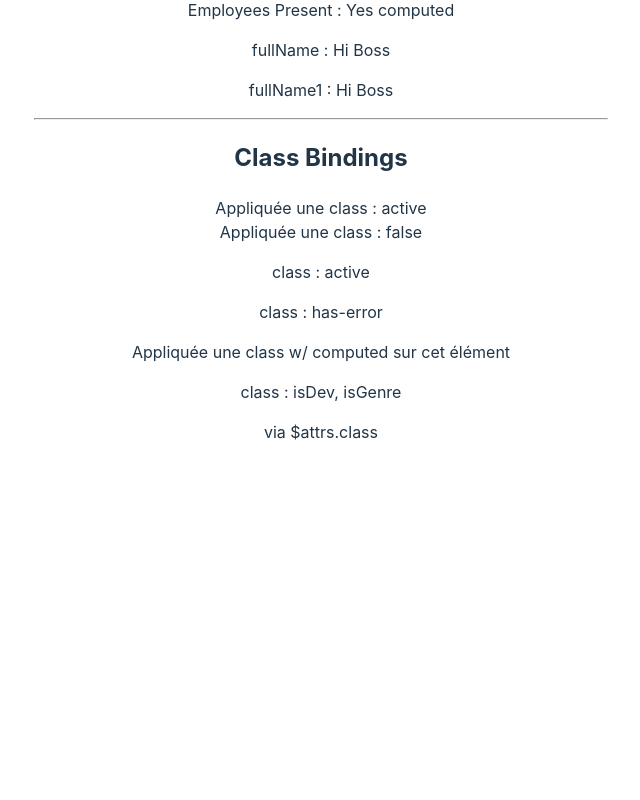
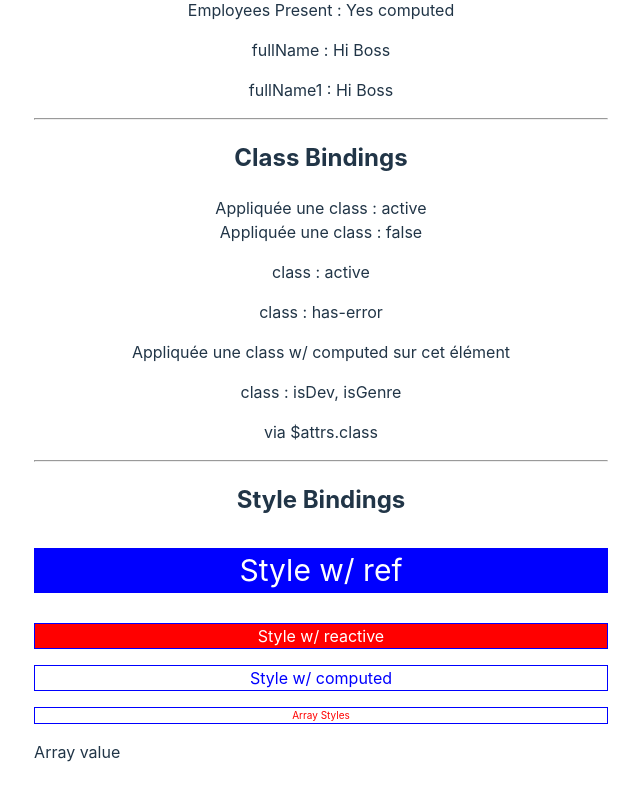
Before and after one commit to CodeurCopieur/Vue3-Composition-API, a Vue app: page / in a window 1280 px wide. Shown: the part 771-1571 px from the top of the page, without its empty margins (319-959 px from the left). Before the commit the page ends 1263 px from the top, so only its background shows below. Built offline with nearby package versions, Linux system fonts and the light colour scheme.

Commit message:
Liaison des styles en ligne à l'aide de l'attribut :style dans Vue 3  Composition API

```diff
--- a/src/App.vue
+++ b/src/App.vue
@@ -10,4 +10,6 @@
    <ComputedComponent></ComputedComponent>
    <hr>
    <ClassComponent class="ClassComponent"></ClassComponent>
+   <hr>
+   <StyleComponent></StyleComponent>
 </template>
--- /dev/null
+++ b/src/components/StyleComponent.vue
@@ -0,0 +1,50 @@
+<script setup>
+import { ref, reactive, computed } from 'vue';
+
+  const  color = ref('red');
+  const  colorGround = ref('blue');
+  const  fontSize = ref(30);
+
+  const styleObject = reactive({
+    color: 'white',
+    backgroundColor: color.value,
+    border: '1px solid blue'
+  });
+
+  const styleObject1 = computed(() => {
+    return {
+      color: colorGround.value,
+      backgroundColor: color.value,
+      border: '1px solid blue'
+    }
+  });
+
+  const baseStyles = reactive({
+    color: 'red',
+    fontSize: '10px'
+  });
+
+  const styles2 = reactive({
+    border: '1px solid blue'
+  })
+
+  setTimeout(()=> {
+    color.value = 'white'
+  }, 2000);
+</script>
+
+<template>
+ <section>
+  <h2>Style Bindings</h2>
+
+  <p :style="{color: color, fontSize: fontSize+'px', backgroundColor: colorGround}">Style w/ ref</p>
+  <p :style="styleObject">Style w/ reactive</p>
+  <p :style="styleObject1">Style w/ computed</p>
+  <p :style="[baseStyles, styles2]">Array Styles</p>
+  <p :style="{display: ['flex', '-webkit-box', '-ms-flexbox']}">Array value</p>
+ </section>
+</template>
+
+<style lang="scss" scoped>
+
+</style>
--- a/src/main.js
+++ b/src/main.js
@@ -2,6 +2,7 @@ import { createApp } from 'vue'
 import './style.css'
 import App from './App.vue'
 import MyComponents from './components/MyComponents.vue'
+import StyleComponent from './components/StyleComponent.vue'
 import ClassComponent from './components/ClassComponent.vue'
 import ComputedComponent from './components/ComputedComponent.vue'
 import TemplateSyntax from './components/TemplateSyntax.vue'
@@ -13,6 +14,7 @@ app.component('Counter', Counter)
 app.component('TemplateSyntax', TemplateSyntax)
 app.component('ComputedComponent', ComputedComponent)
 app.component('ClassComponent', ClassComponent)
+app.component('StyleComponent', StyleComponent)
 app.mount('#app')
 
 // const app2 = createApp(App)
```
